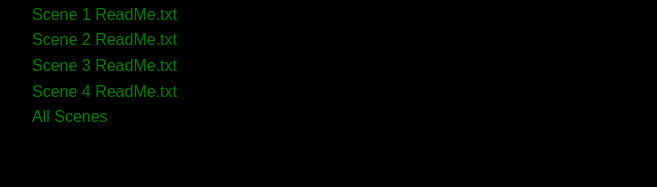
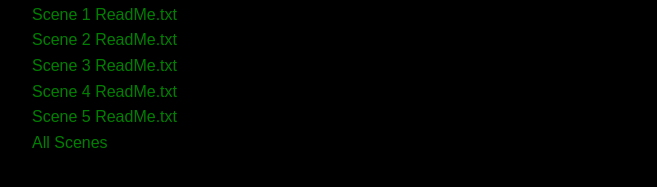
Before and after one commit to lineality/readmeadventures.github.io, a Jekyll site: the page built from index.md, in a window 1280 px wide. Shown: the part 571-758 px from the top of the page, without its empty margins (296-953 px from the left). Built offline with Jekyll 4.4.1, drawn with Linux system fonts in a browser that asks for light colours; our own code applies the rules of GitHub Pages for plain Markdown files.

Commit message:
Update index.md

```diff
--- a/index.md
+++ b/index.md
@@ -24,4 +24,5 @@
 [Scene 2 ReadMe.txt](https://raw.githubusercontent.com/lineality/ReadMe_Adventures/master/Learn_NLP__Dungeon_of_Scrolls/scene_02/ReadMe.txt)
 [Scene 3 ReadMe.txt](https://raw.githubusercontent.com/lineality/ReadMe_Adventures/master/Learn_NLP__Dungeon_of_Scrolls/scene_03/ReadMe.txt)
 [Scene 4 ReadMe.txt](https://raw.githubusercontent.com/lineality/ReadMe_Adventures/master/Learn_NLP__Dungeon_of_Scrolls/scene_04/ReadMe.txt)
+[Scene 5 ReadMe.txt](https://raw.githubusercontent.com/lineality/ReadMe_Adventures/master/Learn_NLP__Dungeon_of_Scrolls/scene_05/ReadMe.txt)
 [All Scenes](https://github.com/lineality/ReadMe_Adventures/tree/master/Learn_NLP__Dungeon_of_Scrolls)
```
